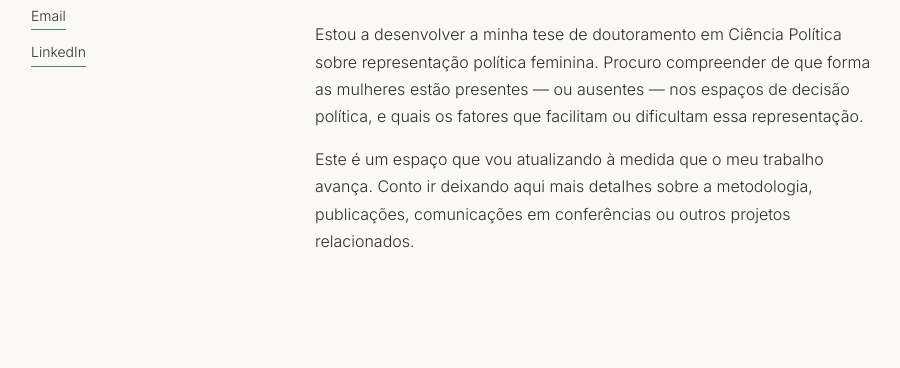
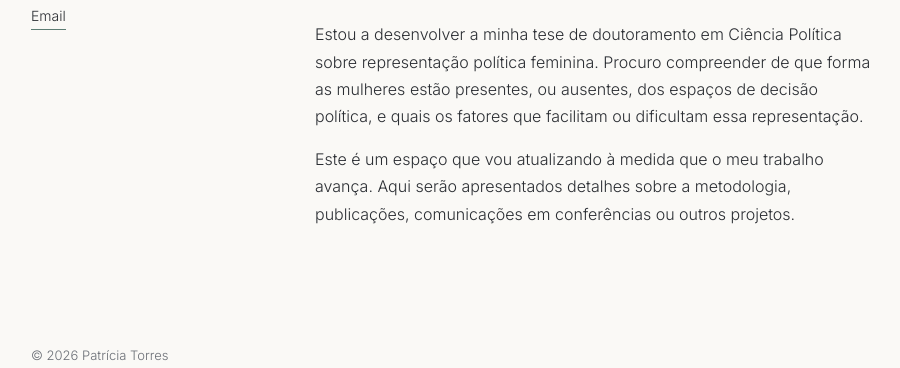
Before and after one commit to DosReisTorres/dosreistorres.github.io, a plain HTML site: page Trabalho.html in a window 1280 px wide. Shown: the part 248-616 px from the top of the page, without its empty margins (189-1089 px from the left). Drawn offline with nearby package versions, Linux system fonts and the light colour scheme.

Commit message:
Update email and refine thesis text
Updated contact email and modified thesis description.

```diff
--- a/Trabalho.html
+++ b/Trabalho.html
@@ -20,8 +20,8 @@
       <h1>Patrícia Torres</h1>
       <p class="tagline">Doutoranda em Ciência Política</p>
       <div class="links">
-        <a href="mailto:oteuemail@exemplo.com">Email</a>
-        <a href="https://linkedin.com/in/oteuperfil">LinkedIn</a>
+        <a href="mailto:p.dosreistorres@gmail.com">Email</a>
+
       </div>
     </div>
 
@@ -31,15 +31,15 @@
       <p>
         Estou a desenvolver a minha tese de doutoramento em Ciência Política
         sobre representação política feminina. Procuro compreender de que
-        forma as mulheres estão presentes — ou ausentes — nos espaços de
+        forma as mulheres estão presentes, ou ausentes, dos espaços de
         decisão política, e quais os fatores que facilitam ou dificultam
         essa representação.
       </p>
       <p>
         Este é um espaço que vou atualizando à medida que o meu trabalho
-        avança. Conto ir deixando aqui mais detalhes
+        avança. Aqui serão apresentados detalhes
         sobre a metodologia, publicações, comunicações em conferências
-        ou outros projetos relacionados.
+        ou outros projetos.
       </p>
     </div>
 
```
